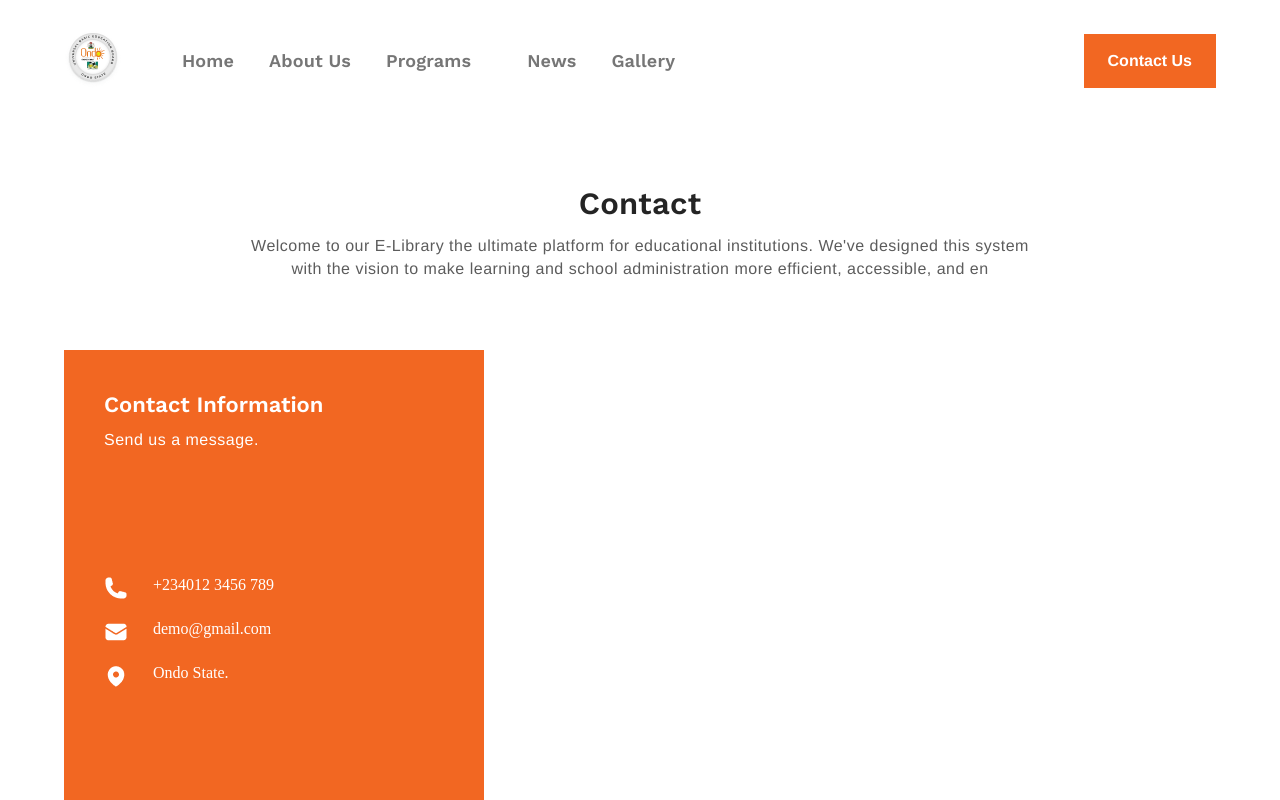
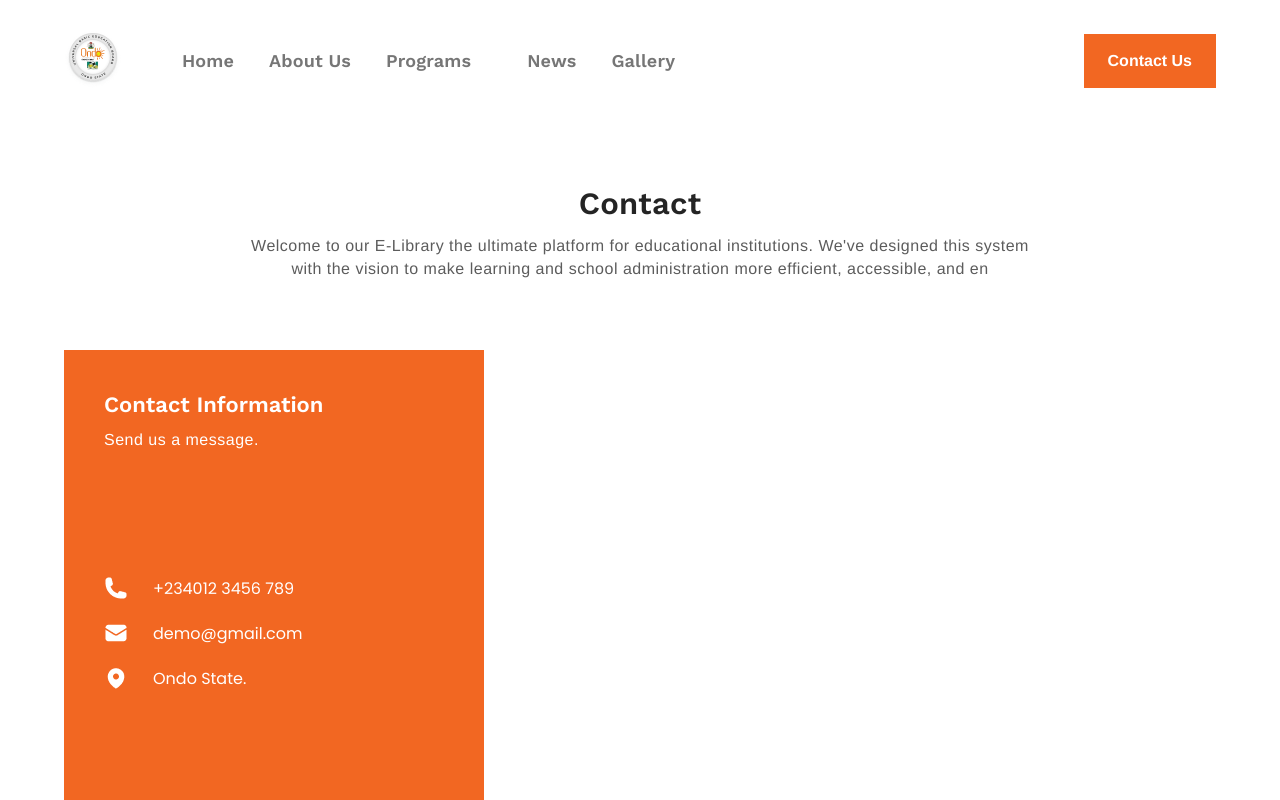
Before and after one commit to Tehub-dev/subeb-frontend, a React (Create React App) app in the folder subeb/: page /contactus in a window 1280 px wide. Shown: the top 800 px of the page. Built offline with nearby package versions, Linux system fonts and the light colour scheme; some icons are missing.

Commit message:
update on contact page

```diff
--- a/subeb/src/components/contact/Contact.jsx
+++ b/subeb/src/components/contact/Contact.jsx
@@ -21,6 +21,9 @@ function Contact() {
             <span><img src={envelope} alt="" /> demo@gmail.com</span>
             <span><img src={map} alt="" /> Ondo State.</span>
         </div>
+        <div className='contact-form'>
+
+        </div>
     </div>
     </div>
     </div>
--- a/subeb/src/components/contact/contact.css
+++ b/subeb/src/components/contact/contact.css
@@ -1,3 +1,4 @@
+  @import url('https://fonts.googleapis.com/css2?family=Poppins:ital,wght@0,200;0,300;0,400;0,500;0,600;0,700;0,800;0,900;1,100;1,400;1,500;1,600&display=swap');
 .contact {
     width: 90%;
     margin: 0 auto;
```
Lines whose indentation alone changed are shown as unchanged.
